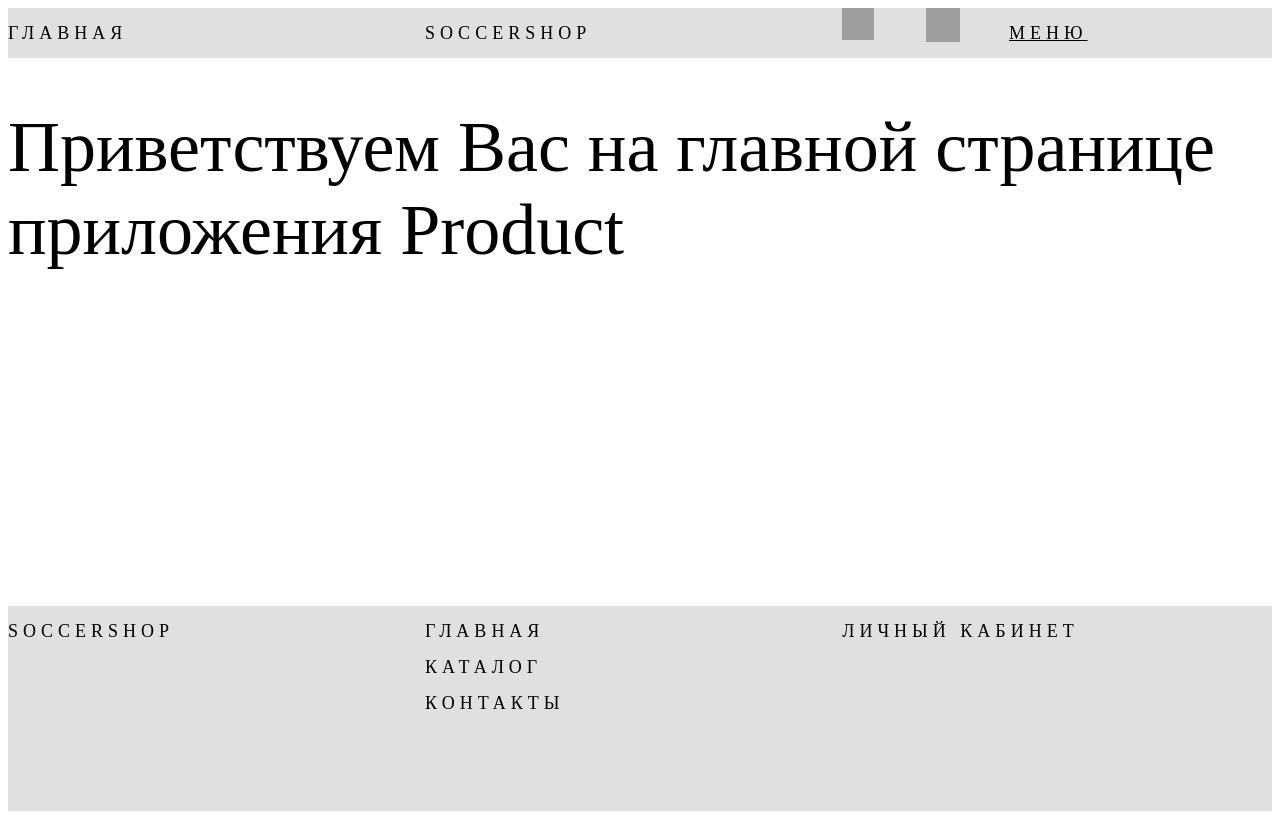
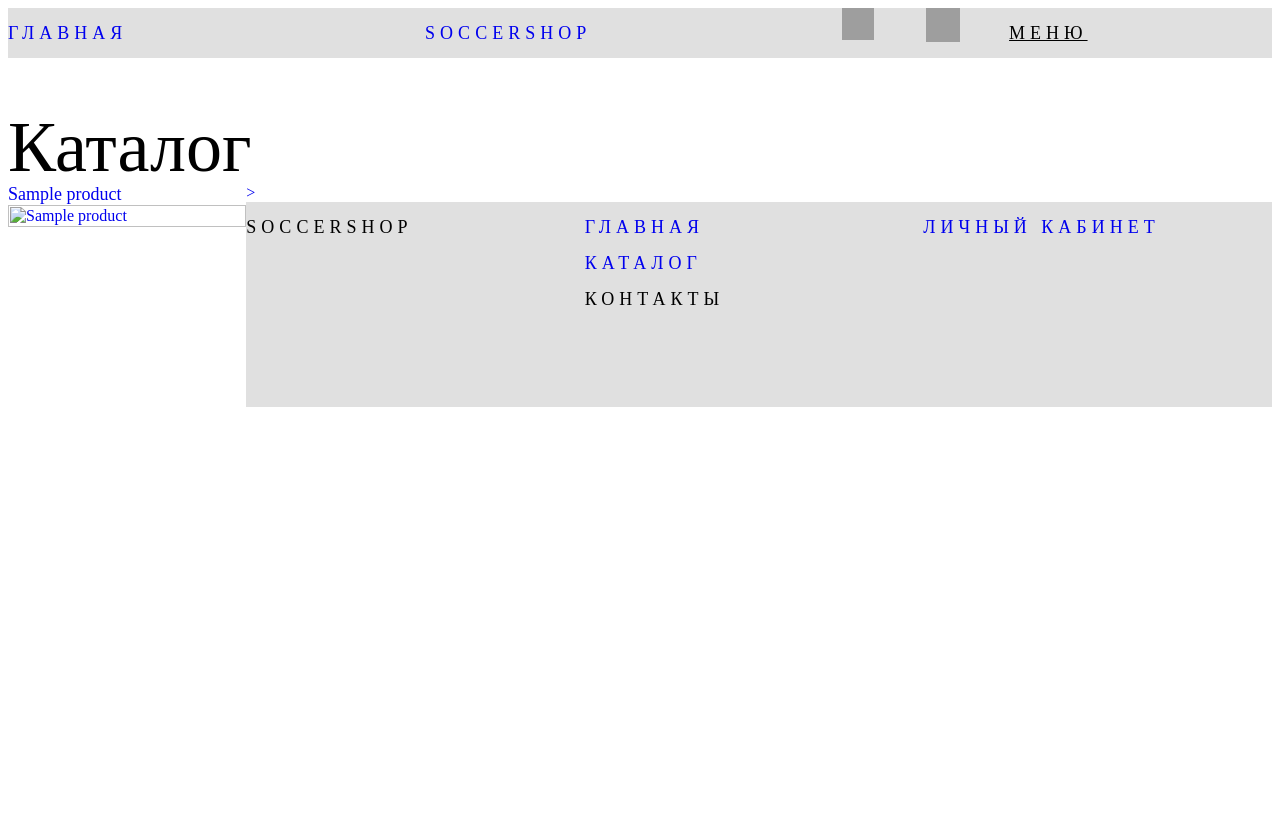
Before and after one commit to artemis1414/internet-site, a Django app: template cute_web_application/product/templates/product/product_base.html in a window 1280 px wide. After the commit the page ends 407 px from the top, so only its background shows below. Run offline with Django 3.2, Linux system fonts and the light colour scheme; the template is opened without the code that fills it: values that come from a table or form of the project are taken from there, others are empty; tables that the repository leaves empty hold one stand-in row (values such as "Sample post"); grey boxes are pictures that could not be loaded.

Commit message:
create catalog, fix css

```diff
--- a/cute_web_application/core/templates/form_registration.html
+++ b/cute_web_application/core/templates/form_registration.html
@@ -6,7 +6,7 @@
 </h2>
     <form action="/signup/" name="register" method="post">
         {% csrf_token %}
-        {{ form }}
+        {{ form.as_p }}
         <div>
             <button type="submit" value="Submit" style="float: left">
                 <p>Завершить регистрацию</p>
--- a/cute_web_application/core/templates/form_registration_alert.html
+++ b/cute_web_application/core/templates/form_registration_alert.html
@@ -6,7 +6,7 @@
 </h2>
     <form action="/signup/" name="register" method="post">
         {% csrf_token %}
-        {{ form }}
+        {{ form.as_p }}
         <div class="alert">
         <span class="closebtn" onclick="this.parentElement.style.display='none';">&times;</span>
         This is an alert box.
--- a/cute_web_application/product/static/css/stylesheet.css
+++ /dev/null
@@ -1,104 +0,0 @@
-h2 {
-    font: 18px Raleway;
-    letter-spacing: 5px;
-}
-.menu_s{
-    text-decoration: underline;
-}
-h1 {
-    font: 72px Raleway;
-    vertical-align: bottom;
-    height: 30px;
-    font-feature-settings: "lnum";
-}
-.gray {
-    color: gray;
-    font-feature-settings: "lnum";
-}
-.block-top {
-    overflow: hidden;
-    background-color: rgb(224, 224, 224);
-}
-.block-names-product {
-    display: grid;
-    align-items: flex-end;
-    width: 100%;
-    height: 300px;
-}
-.product-features {
-    overflow: hidden;
-    width: 100%;
-    height: 550px;
-}
-h3 {
-    font: 18px Raleway;
-    font-weight: 500;
-}
-.sizes {
-    float: left;
-    border-radius: 10px;
-    border: 3px solid rgb(0, 0, 0);
-    outline: 5px solid #fff;
-    max-width: 20%;
-    padding: 5px;
-    margin: 5px;
-}
-.nosizes {
-    float: left;
-    border-radius: 10px;
-    background-color: rgb(202, 202, 202);
-    border: 3px solid rgb(202, 202, 202);
-    outline: 5px solid #fff;
-    max-width: 20%;
-    padding: 5px;
-    margin: 5px ;
-}
-span {
-    font: 18px Raleway;
-    font-weight: 500;
-    font-feature-settings: "lnum";
-}
-.features {
-    line-height: 2;
-    height: 200px;
-}
-.price {
-    align-items: flex-start;
-    height: 143px;
-}
-h4 {
-    font: 47px Raleway;
-    margin: 20px;
-    font-feature-settings: "lnum";
-}
-.shopping-cart-button {
-    color: #fff;
-    background-color: rgb(0, 0, 0);
-    border-radius: 5px;
-    border: 3px solid rgb(0, 0, 0);
-    width: 100%;
-    height: 50px;
-    font: 18px Raleway;
-    letter-spacing: 5px;
-}
-.container {
-    font: 18px Raleway;
-    vertical-align: middle;
-    text-align: center;
-}
-h5 {
-    font: 29px Raleway;
-    font-weight: 500;
-}
-.about-product {
-    width: 709px;
-    height: 420px;
-}
-p {
-    font: 18px Raleway;
-    font-feature-settings: "lnum";
-}
-.block-bottom {
-    overflow: hidden;
-    background-color: rgb(224, 224, 224);
-}
--- a/cute_web_application/product/templates/product/product_base.html
+++ b/cute_web_application/product/templates/product/product_base.html
@@ -5,7 +5,7 @@
     <meta charset="utf-8">
         {% block title %}
         <title>
-            app Product
+            Каталог
         </title>
         {% endblock %}
     <link rel="stylesheet" href="{% static 'css/stylesheet.css' %}">
@@ -14,13 +14,14 @@
         <div class = "block-top">
             <div style="width: 100%;">
                 <div style="float: left; width: 33%; height: 50px;">
-                    <h2>ГЛАВНАЯ</h2>
+                    <h2><a href="{% url 'core' %}">ГЛАВНАЯ</a></h2>
                 </div>
                 <div style="float: left; width: 33%; height: 50px;">
-                    <h2>SOCCERSHOP </h2>
+                    <h2><a href="{% url 'product' %}">SOCCERSHOP </a></h2>
                 </div>
                 <div style="float: left; width: 33%; height: 50px;">
                     <div style="float: left; width: 20%; height: 50px;">
+                        <a href="{% url 'core' %}">
                         <img
                         align="middle"
                         src="https://image.flaticon.com/icons/png/512/633/633779.png"
@@ -28,6 +29,7 @@
                         width="32"
                         height="32"
                         >
+                        </a>
                     </div>
                     <div style="float: left; width: 20%; height: 50px;">
                         <img
@@ -45,10 +47,23 @@
             </div>
         </div>
         {% block content %}
-        <div style="height: 500px;">
+        <div>
             <h1>
-                Приветствуем Вас на главной странице приложения Product
+                Каталог
             </h1>
+        </div>
+        <div>
+            {% for i in product %}
+               <a href="{{i.id}}"><div class="product_catalog">
+                    <span>{{i.name}}</span>
+                    <img
+                        src="{{i.link}}"
+                        width="100%"
+                        height="100%"
+                        title="{{i.name}}"
+                    >
+                </div>></a>
+            {% endfor %}
         </div>
         {% endblock %}
         <div class="block-bottom">
@@ -56,12 +71,12 @@
             <h2>SOCCERSHOP </h2>
             </div>
             <div style="float: left; width: 33%; height: 205px;">
-                <h2>ГЛАВНАЯ</h2>
-                <h2>КАТАЛОГ</h2>
+                <h2><a href="{% url 'core' %}">ГЛАВНАЯ</a></h2>
+                <h2><a href="{% url 'product' %}">КАТАЛОГ </a></h2>
                 <h2>КОНТАКТЫ</h2>
             </div>
             <div style="float: left; width: 33%; height: 205px;">
-                <h2>ЛИЧНЫЙ КАБИНЕТ</h2>
+                <h2><a href="{% url 'core' %}">ЛИЧНЫЙ КАБИНЕТ</a></h2>
             </div>
         </div>
     </body>
--- a/cute_web_application/product/views.py
+++ b/cute_web_application/product/views.py
@@ -5,7 +5,8 @@ from .models import Product
 import os
 # Create your views here.
 def product(request):
-    return render(request, 'product/product_base.html')
+    list_product = Product.objects.all()
+    return render(request, 'product/product_base.html', context={'product': list_product})
 
 def detail(request, product_id):
     products_code = Product.objects.get(id=product_id)
@@ -14,3 +15,6 @@ def detail(request, product_id):
     for i in range(36, 41):
         sizes.append((f'{i}', sizes_dict[f'size_{i}_value']))
     return render(request, 'product.html', context={'product': products_code, 'sizes': sizes, })
+
+def catalog(request, product_id):
+    return render(request, 'product.html')
--- a/cute_web_application/cute_web_application/static/css/stylesheet.css
+++ b/cute_web_application/static/css/stylesheet.css
@@ -1,6 +1,12 @@
 h2 {
     font: 18px Raleway;
     letter-spacing: 5px;
+}
+.product_catalog {
+    float: left;
+}
+a {
+    text-decoration: none;
 }
 .menu_s{
     text-decoration: underline;
@@ -33,6 +39,7 @@ h1 {
 h3 {
     font: 18px Raleway;
     font-weight: 500;
+    font-feature-settings: "lnum"
 }
 .sizes {
     float: left;
@@ -118,6 +125,3 @@ p {
     cursor: pointer;
     transition: 0.3s;
 }
-.closebtn:hover {
-    color: black;
-}
```
Also changed, not shown: cute_web_application/core/templates/core/form.html (+6 -6 lines), cute_web_application/core/urls.py (line endings or trailing spaces).
